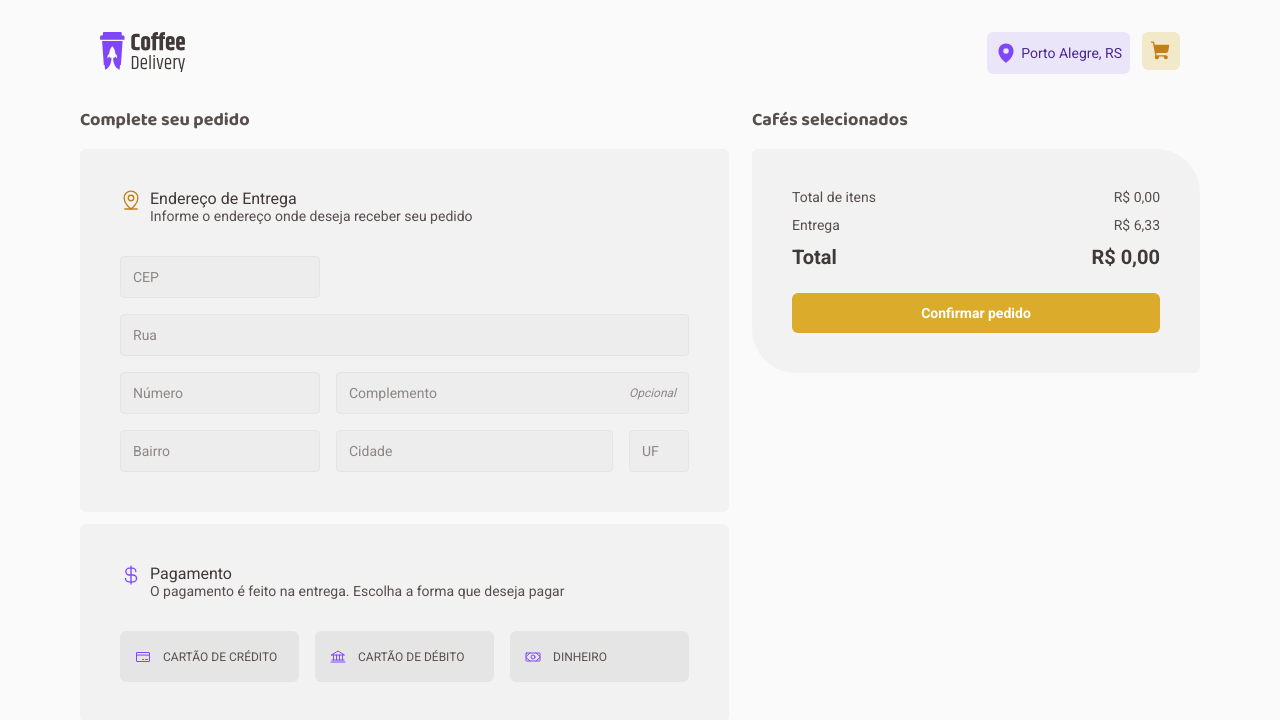
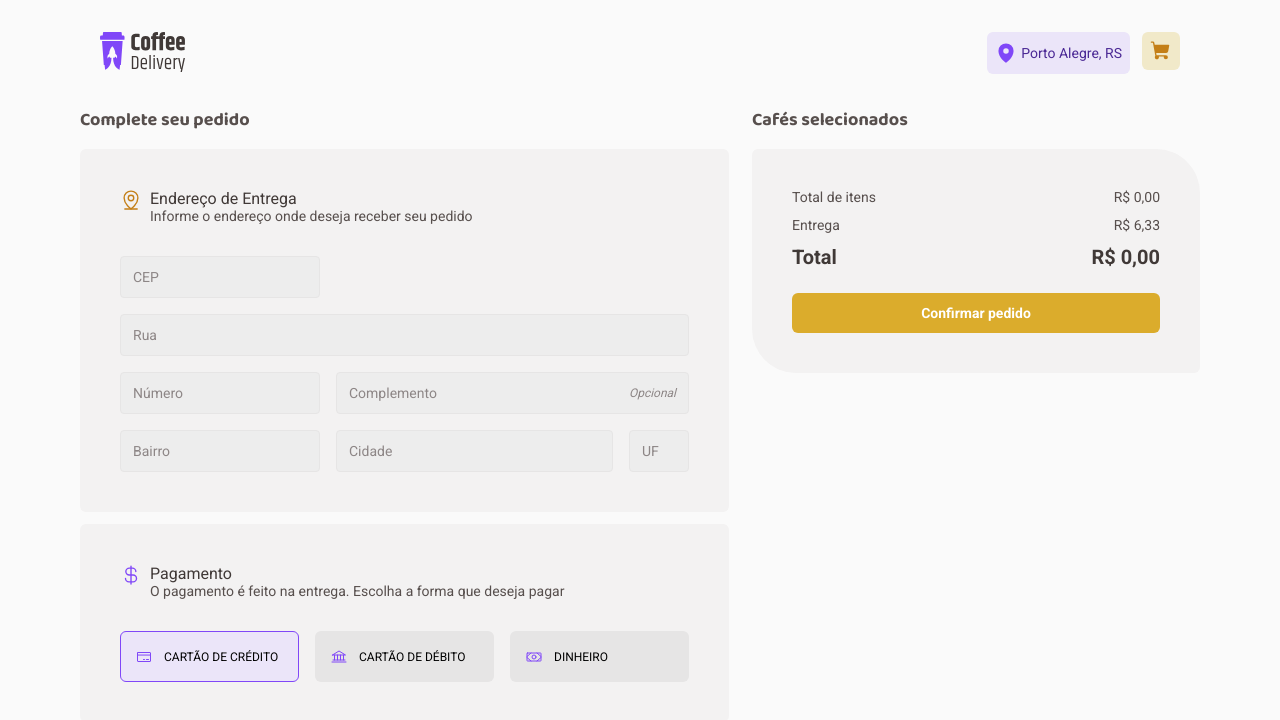
Before and after one commit to ericlys/Coffe-delivery, a React (Vite) app: page /checkout in a window 1280 px wide. Shown: the top 720 px of the page. Built offline with nearby package versions, Linux system fonts and the light colour scheme.

Commit message:
chore: finishing checkout form and success page

```diff
--- a/package.json
+++ b/package.json
@@ -14,6 +14,7 @@
     "react": "^18.2.0",
     "react-dom": "^18.2.0",
     "react-hook-form": "^7.41.2",
+    "react-input-mask": "^2.0.4",
     "react-router-dom": "^6.6.1",
     "styled-components": "^5.3.6",
     "zod": "^3.20.2"
@@ -21,6 +22,7 @@
   "devDependencies": {
     "@types/react": "^18.0.26",
     "@types/react-dom": "^18.0.9",
+    "@types/react-input-mask": "^3.0.2",
     "@types/styled-components": "^5.1.26",
     "@vitejs/plugin-react-swc": "^3.0.0",
     "typescript": "^4.9.3",
--- a/src/pages/Checkout/index.tsx
+++ b/src/pages/Checkout/index.tsx
@@ -1,8 +1,31 @@
-import { useContext } from "react";
+import { useContext, useEffect, useState } from "react";
 import { useForm } from "react-hook-form";
 import * as zod from "zod";
 import { zodResolver } from '@hookform/resolvers/zod';
-import { AddressWrapper, LineFormWrapper, Card, CardTitle, Container, CurrencyDollarIcon, MapPinLineIcon, OrderDataWrapper, OrderProductsWrapper, MoneySupplyWrapper, MoneySupply, CreditCardIcon, BankIcon, MoneyIcon, SummaryWrapper, RemoveButton, TrashIcon, SummaryOptions, Price, Hr, ItensWrapper, SubmitButton } from "./styles";
+
+import {
+  AddressWrapper,
+  LineFormWrapper,
+  Card,
+  CardTitle,
+  Container,
+  CurrencyDollarIcon,
+  MapPinLineIcon,
+  OrderDataWrapper,
+  OrderProductsWrapper,
+  MoneySupplyWrapper,
+  CreditCardIcon, BankIcon,
+  MoneyIcon,
+  SummaryWrapper,
+  RemoveButton,
+  TrashIcon,
+  SummaryOptions,
+  Price,
+  Hr,
+  ItensWrapper,
+  SubmitButton,
+  RadioBox } from "./styles";
+
 import { Input } from "./components/Input";
 
 import { InputNumber } from "../../components/InputNumber";
@@ -10,23 +33,25 @@ import { useNavigate } from "react-router-dom";
 import { ShoppingCartContext } from "../../context/ShoppingCartContext";
 
 const checkoutFormValidationSchema = zod.object({
-  zipCode: zod.string().max(8, 'Cep inválido'),
-  street: zod.string(),
-  number: zod.string(),
-  complement: zod.string(),
-  district: zod.string(),
-  city: zod.string(),
-  state: zod.string(),
-  moneySupply: zod.string(),
+  zipCode: zod.string().length(9, 'Cep inválido'),
+  street: zod.string().min(1),
+  number: zod.string().min(1),
+  complement: zod.string().optional(),
+  district: zod.string().min(1),
+  city: zod.string().min(1),
+  state: zod.string().min(1),
 })
 
 type checkoutFormData = zod.infer<typeof checkoutFormValidationSchema>
 
+type moneySupplyType = 'credit card' | 'debit card' | 'cash';
+
 export function Checkout(){
   const navigate = useNavigate();
-  const {cart, removeProductFromShoppingCart} = useContext(ShoppingCartContext);
+  const [moneySupply, setMoneySupply] = useState<moneySupplyType>('credit card');
+  const {cart, removeProductFromShoppingCart, updateProductAmount, clearShoppingCart} = useContext(ShoppingCartContext);
 
-  const { register, handleSubmit, formState: { errors } } = useForm<checkoutFormData>({
+  const { register, handleSubmit, watch, setValue } = useForm<checkoutFormData>({
     resolver: zodResolver(checkoutFormValidationSchema)
   });
 
@@ -51,24 +76,49 @@ export function Checkout(){
       total
   })
 
-  const zipCode = register('zipCode', { required: true })
-  const street = register('street', { required: true })
-  const number = register('number', { required: true })
-  const complement = register('complement', { required: false })
-  const district = register('district', { required: true })
-  const city = register('city', { required: true })
-  const state = register('state', { required: true })
 
 
   const onSubmit = (data: checkoutFormData) =>{
-    console.log(data)
+    navigate('/success', { state: {
+      address: data,
+      moneySupply: moneySupply
+    }})
 
-    navigate('/success')
+    clearShoppingCart();
   };
 
   const handleRemoveItem = (id: number) => {
     removeProductFromShoppingCart(id);
   }
+
+  const handleUpdateAmount = (amount: number, productId: number) => {
+    updateProductAmount(productId, amount);
+  }
+
+  const getAddressByZipCode = async (code: string) => {
+    const response = await fetch(
+      `http://viacep.com.br/ws/${code}/json/`,
+    )
+
+    const address = await response.json();
+
+    if(!address.erro) {
+      setValue("street", address.bairro)
+      setValue("complement", address.complemento)
+      setValue("district", address.logradouro)
+      setValue("city", address.localidade)
+      setValue("state", address.uf)
+    }
+  }
+
+  useEffect(( ) => {
+    const code = watch('zipCode').replace(/\D/g, "");
+    if(code.length === 8) {
+      getAddressByZipCode(code)
+    }
+  }, [watch('zipCode')])
+
+
 
   return (
     <form onSubmit={handleSubmit(onSubmit)}>
@@ -87,24 +137,19 @@ export function Checkout(){
 
             <AddressWrapper>
               <Input
+                id="zipCode"
                 label="zipCode"
-                id="zipCode"
+                mask={"99999-999"}
                 placeholder="CEP"
-                name={zipCode.name}
-                onChange={zipCode.onChange}
-                onBlur={zipCode.onBlur}
-                inputRef={zipCode.ref}
+                {...register('zipCode')}
                 width={20}
               />
 
               <Input
+                id="street"
                 label="street"
-                id="street"
                 placeholder="Rua"
-                name={street.name}
-                onChange={street.onChange}
-                onBlur={street.onBlur}
-                inputRef={street.ref}
+                {...register('street')}
               />
 
               <LineFormWrapper>
@@ -113,10 +158,7 @@ export function Checkout(){
                   label="number"
                   type={"number"}
                   placeholder="Número"
-                  name={number.name}
-                  onChange={number.onChange}
-                  onBlur={number.onBlur}
-                  inputRef={number.ref}
+                  {...register('number')}
                   width={20}
                 />
 
@@ -125,10 +167,8 @@ export function Checkout(){
                   label="complement"
                   optional
                   placeholder="Complemento"
-                  name={complement.name}
-                  onChange={complement.onChange}
-                  onBlur={complement.onBlur}
-                  inputRef={complement.ref}
+                  {...register('complement')}
+                  register={register}
                 />
               </LineFormWrapper>
 
@@ -137,10 +177,8 @@ export function Checkout(){
                   id="district"
                   label="district"
                   placeholder="Bairro"
-                  name={district.name}
-                  onChange={district.onChange}
-                  onBlur={district.onBlur}
-                  inputRef={district.ref}
+                  register={register}
+                  {...register('district')}
                   width={20}
                 />
 
@@ -148,20 +186,15 @@ export function Checkout(){
                   id="city"
                   label="city"
                   placeholder="Cidade"
-                  name={city.name}
-                  onChange={city.onChange}
-                  onBlur={city.onBlur}
-                  inputRef={city.ref}
+                  {...register('city')}
+                  register={register}
                 />
 
                 <Input
                   id="state"
                   label="state"
                   placeholder="UF"
-                  name={state.name}
-                  onChange={state.onChange}
-                  onBlur={state.onBlur}
-                  inputRef={state.ref}
+                  {...register('state')}
                   width={6}
                 />
               </LineFormWrapper>
@@ -178,33 +211,30 @@ export function Checkout(){
             </CardTitle>
 
             <MoneySupplyWrapper>
-              <MoneySupply>
+              <RadioBox
+                type='button'
+                isActive={moneySupply === 'credit card'}
+                onClick={() => setMoneySupply('credit card')}
+              >
                 <CreditCardIcon/>
-                <input
-                  type="radio"
-                  name="moneySupply"
-                  value="credit card"
-                />
-                <label htmlFor="moneySupply">Cartão de crédito</label>
-              </MoneySupply>
-              <MoneySupply>
+                <span>Cartão de crédito</span>
+              </RadioBox>
+              <RadioBox
+                type='button'
+                isActive={moneySupply === 'debit card'}
+                onClick={() => setMoneySupply('debit card')}
+              >
                 <BankIcon/>
-                <input
-                  type="radio"
-                  name="moneySupply"
-                  value="debit card"
-                />
-                <label htmlFor="moneySupply">cartão de débito</label>
-              </MoneySupply>
-              <MoneySupply>
+                <span>cartão de débito</span>
+              </RadioBox>
+              <RadioBox
+                type='button'
+                isActive={moneySupply === 'cash'}
+                onClick={() => setMoneySupply('cash')}
+              >
                <MoneyIcon/>
-               <input
-                type="radio"
-                name="moneySupply"
-                value="cash"
-               />
-               <label htmlFor="moneySupply">dinheiro</label>
-              </MoneySupply>
+               <span>dinheiro</span>
+              </RadioBox>
             </MoneySupplyWrapper>
           </Card>
         </OrderDataWrapper>
@@ -214,14 +244,17 @@ export function Checkout(){
           <ItensWrapper>
 
             { cart.map( item => (
-              <>
+              <div key={item.product.id}>
                 <div>
                 <img src={item.product.image} alt="" />
 
                 <SummaryOptions>
                   <span>{item.product.name}</span>
                   <div>
-                    <InputNumber value={item.amount}/>
+                    <InputNumber
+                      value={item.amount}
+                      setValue={(e) => handleUpdateAmount(e, item.product.id)}
+                    />
                     <RemoveButton onClick={() => handleRemoveItem(item.product.id)}>
                       <TrashIcon/>
                       Remove
@@ -235,9 +268,8 @@ export function Checkout(){
               </div>
 
               <Hr/>
-              </>
+              </div>
             ))}
-
 
 
           <SummaryWrapper>
--- a/src/pages/Checkout/styles.ts
+++ b/src/pages/Checkout/styles.ts
@@ -84,24 +84,35 @@ export const MoneySupplyWrapper = styled.div`
   flex: 1;
 `
 
-export const MoneySupply = styled.div`
+interface RadioBoxProps{
+    isActive: boolean;
+}
+
+export const RadioBox = styled.button<RadioBoxProps>`
   display: flex;
   height: 5.1rem;
   width: 17.9rem;
   gap: 1.2rem;
   cursor: pointer;
+  border: 1px solid transparent;
 
   align-items: center;
   padding-left: 1.5rem;
 
-  background: ${(props) => props.theme['button']};
+  background: ${({theme, isActive}) => isActive
+  ? theme['purple-light']
+  : theme['button']
+  };
+
+  border-color: ${({theme, isActive}) => isActive
+  ? theme['purple']
+  : ''
+  };
+
   border-radius: 6px;
+  /* box-shadow: none; */
 
-  input {
-    display: none;
-  }
-
-  label {
+  span {
     text-transform: uppercase;
     font-size: 1.2rem;
     cursor: pointer;
@@ -133,11 +144,13 @@ export const ItensWrapper = styled.div`
   margin-bottom: 1.2rem;
 
   div {
-    display: flex;
+    div {
+      display: flex;
 
-    img {
-      max-width: 64px;
-      max-height: 64px;
+      img {
+        max-width: 64px;
+        max-height: 64px;
+      }
     }
   }
 `
--- a/src/pages/Success/index.tsx
+++ b/src/pages/Success/index.tsx
@@ -1,7 +1,25 @@
 import { Container, Content, CurrencyDollarCircleIcon, Info, InfoDelivery, MapCircleIcon, TimerCircleIcon } from "./styles";
 import DeliveryManImage from "../../assets/deliveryman.svg";
+import { useLocation } from "react-router-dom";
 
 export function Success() {
+  const location = useLocation();
+
+  const {address, moneySupply} = location.state;
+
+  const formatPSupplyMethod = (supply: string) => {
+    switch(supply) {
+      case 'cash':
+        return 'Dinheiro';
+      case 'credit card':
+        return 'Cartão de Crédito';
+      case 'debit card':
+        return 'Cartão de Débito';
+      default:
+        return ''
+    }
+  }
+
   return (
     <Container>
       <Content>
@@ -12,8 +30,8 @@ export function Success() {
           <div>
             <MapCircleIcon/>
             <Info>
-              <p>Entrega em <span>Rua Jão Daniel Martinelli,102</span></p>
-              <p>Farrapos - Porto Alegre, RS</p>
+              <p>Entrega em <span>{address.street}, {address.number}</span></p>
+              <p>{address.district} - {address.city}, {address.state}</p>
             </Info>
           </div>
 
@@ -29,7 +47,7 @@ export function Success() {
             <CurrencyDollarCircleIcon/>
             <Info>
             <p>Pagamento na entrega</p>
-            <span>Cartão de Crédito</span>
+            <span>{formatPSupplyMethod(moneySupply)}</span>
             </Info>
           </div>
         </InfoDelivery>
```
Also changed, not shown: src/context/ShoppingCartContext.tsx (+18 -4 lines), src/pages/Checkout/components/Input/index.tsx (+16 -10 lines), 1 other file (tests, documents, lock files or other folders).
